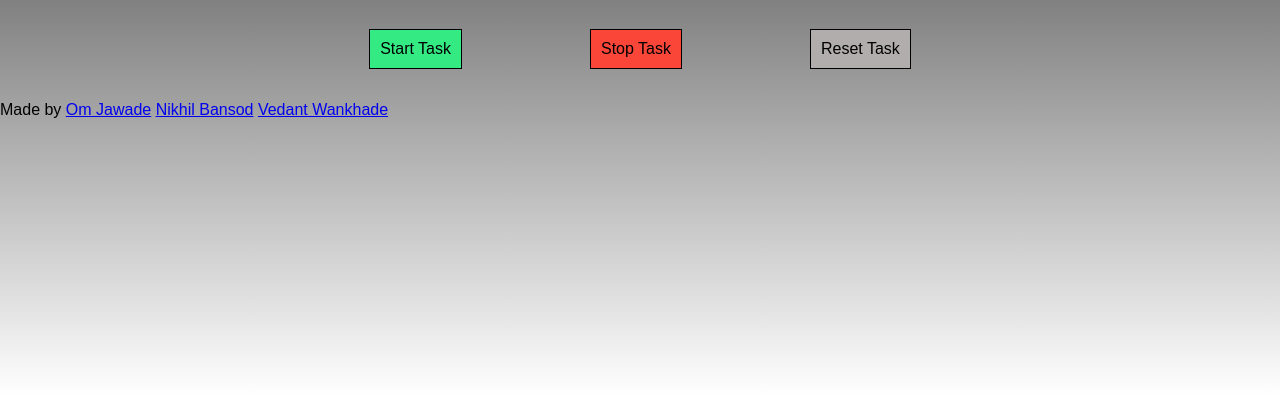
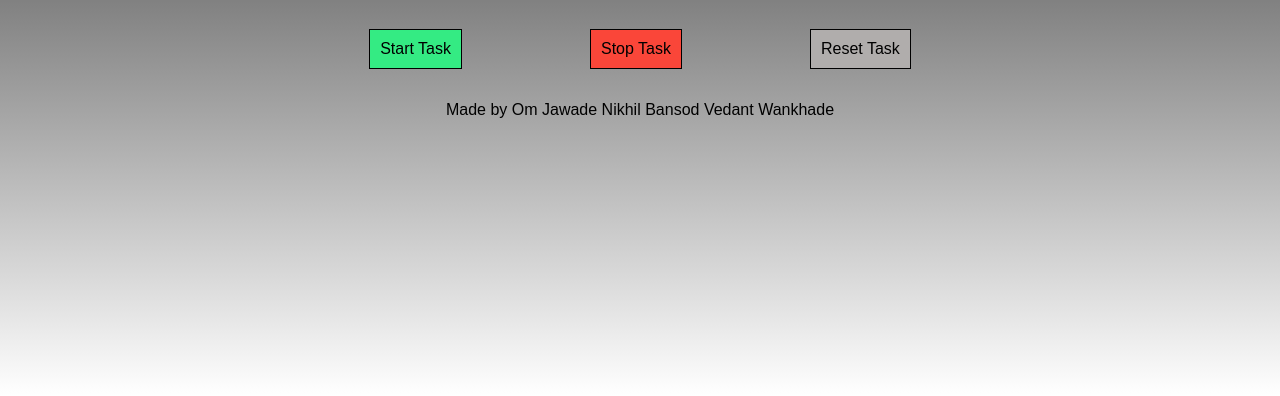
Before and after one commit to easy-pomodoro/app, a plain HTML site: page index.html in a window 1280 px wide. Shown: the part 404-800 px from the top of the page. Drawn offline with Linux system fonts and the light colour scheme.

Commit message:
Update style.css

```diff
--- a/style.css
+++ b/style.css
@@ -151,3 +151,13 @@ main {
    font-size: 16px;
    border: 1px solid black;
 }
+
+
+footer {
+  text-align: center;
+}
+
+a {
+  text-decoration: none;
+  color: black;
+}
```
